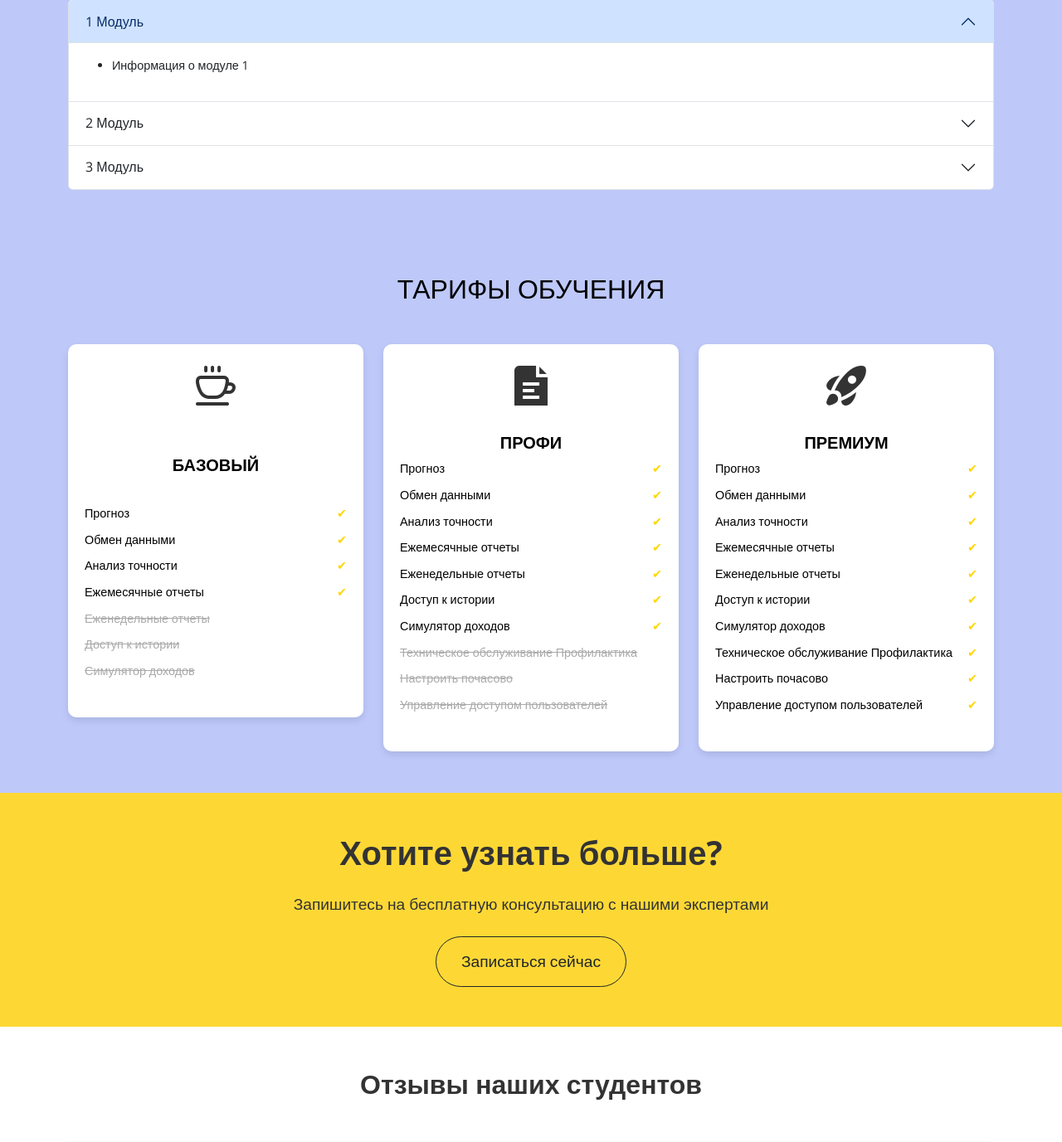
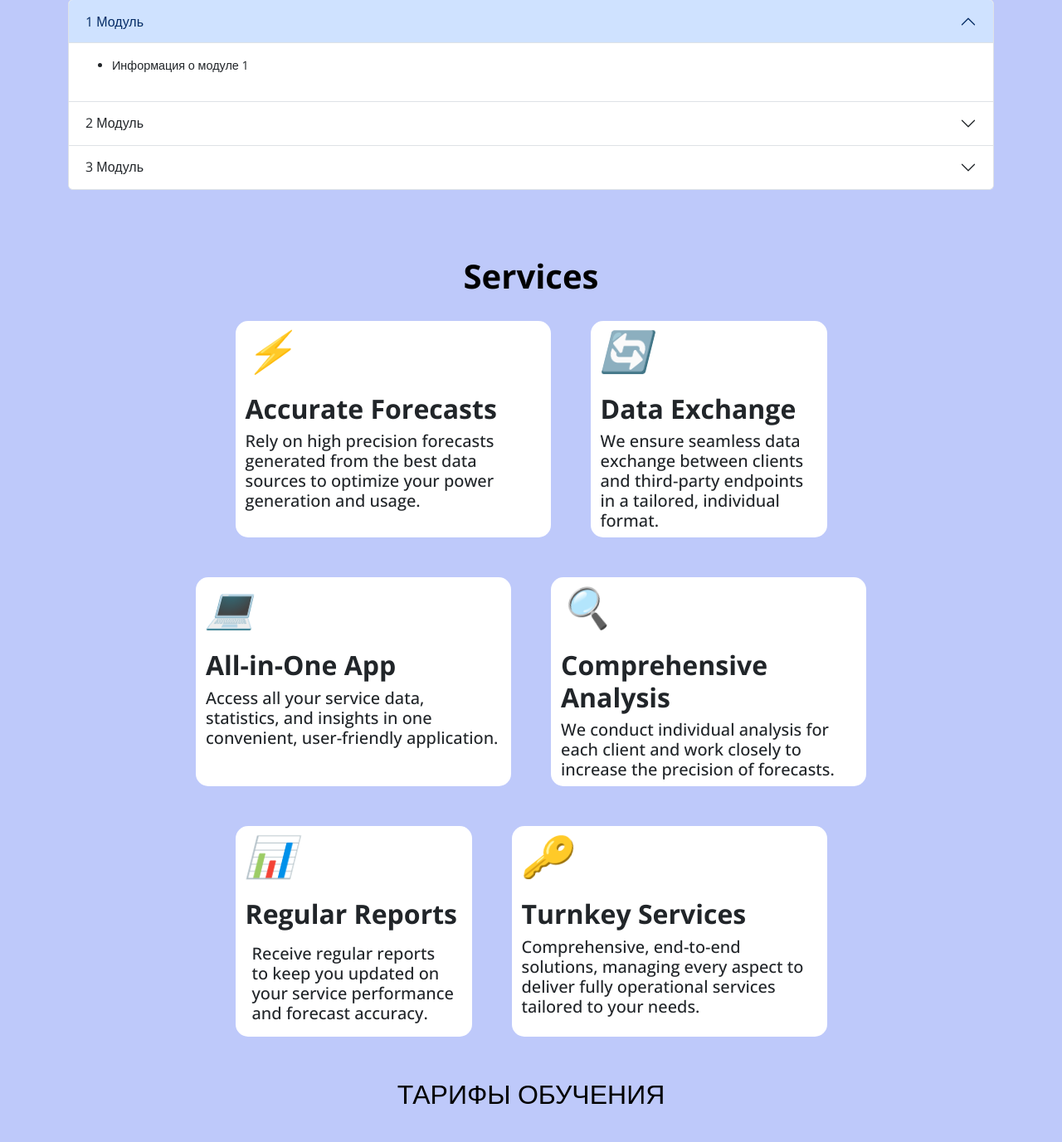
Before and after one commit to pmx-practice/webpractice, a PHP site: page / in a window 1280 px wide. Shown: the part 2127-3504 px from the top of the page at 83% size. Run offline with PHP 8.4, Linux system fonts and the light colour scheme.

Commit message:
added key values into yhe site

```diff
--- a/css/style.css
+++ b/css/style.css
@@ -344,3 +344,16 @@ body {
     border-radius: 15px;
     background-color: #ae70ff;
 }
+.cards-container{
+    grid-template-columns: repeat(auto-fill minmax(300px, 1fr));
+    gap: 3rem;
+    justify-content: center;
+}
+.namser{
+    text-align: center;
+    font-weight: bold;
+    margin: 30px;
+}
+.keytitle{
+    font-weight: bold;
+}
--- a/index.php
+++ b/index.php
@@ -34,10 +34,13 @@
     <?php include'sections/about_lesson.php';?>
 
     <!-- Секция программы курса -->
-   <?php include'sections/program.php'?>
+   <?php include'sections/program.php'; ?>
+
+   <!-- Секция с ключевыми значениями --->
+    <?php include'sections/values.php'; ?>
 
     <!-- Секция тарифов -->
-    <?php include'sections/tarif.php';?>
+    <?php include'sections/tarif.php' ;?>
 
     <!-- CTA Блок -->
    <?php include'sections/STA.php'; ?>
--- /dev/null
+++ b/sections/values.php
@@ -0,0 +1,37 @@
+<div class="container gap-1">
+<section class="services">
+        <h1 class="namser">Services</h1>
+        <div class="cards-container row">
+            <div class="card col-md-4 ">
+                <i class="icon">⚡</i>
+                <h2 class="keytitle">Accurate Forecasts</h2>
+                <h5>Rely on high precision forecasts generated from the best data sources to optimize your power generation and usage.</h5>
+            </div>
+            <div class="card col-md-3 ">
+                <i class="icon">🔄</i>
+                <h2 class="keytitle">Data Exchange</h2>
+                <h5>We ensure seamless data exchange between clients and third-party endpoints in a tailored, individual format.</h5>
+            </div>
+            <div class="card col-md-4  ">
+                <i class="icon">💻</i>
+                <h2 class="keytitle">All-in-One App</h2>
+                <h5>Access all your service data, statistics, and insights in one convenient, user-friendly application.</h5>
+            </div>
+            <div class="card col-md-4 ">
+                <i class="icon">🔍</i>
+                <h2 class="keytitle">Comprehensive Analysis</h2>
+                <h5 p-2>We conduct individual analysis for each client and work closely to increase the precision of forecasts.</h5>
+            </div>
+            <div class="card col-md-3 ">
+                <i class="icon">📊</i>
+                <h2 class="keytitle">Regular Reports</h2>
+                <h5 class="p-2">Receive regular reports to keep you updated on your service performance and forecast accuracy.</h5>
+            </div>
+            <div class="card col-md-4 ">
+                <i class="icon">🔑</i>
+                <h2 class="keytitle">Turnkey Services</h2>
+                <h5 >Comprehensive, end-to-end solutions, managing every aspect to deliver fully operational services tailored to your needs.</h5>
+            </div>
+        </div>
+    </section>
+    </div>
```
